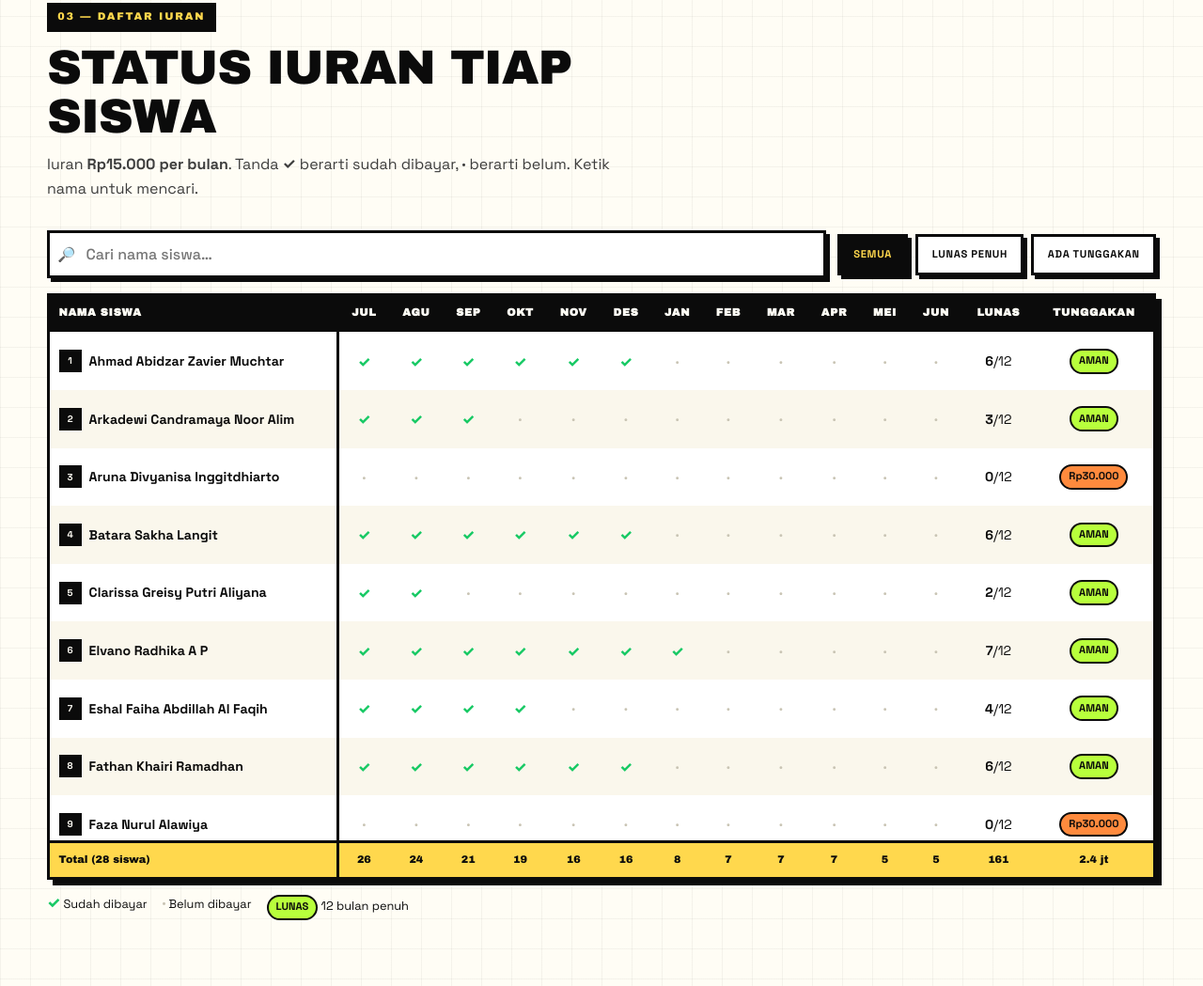
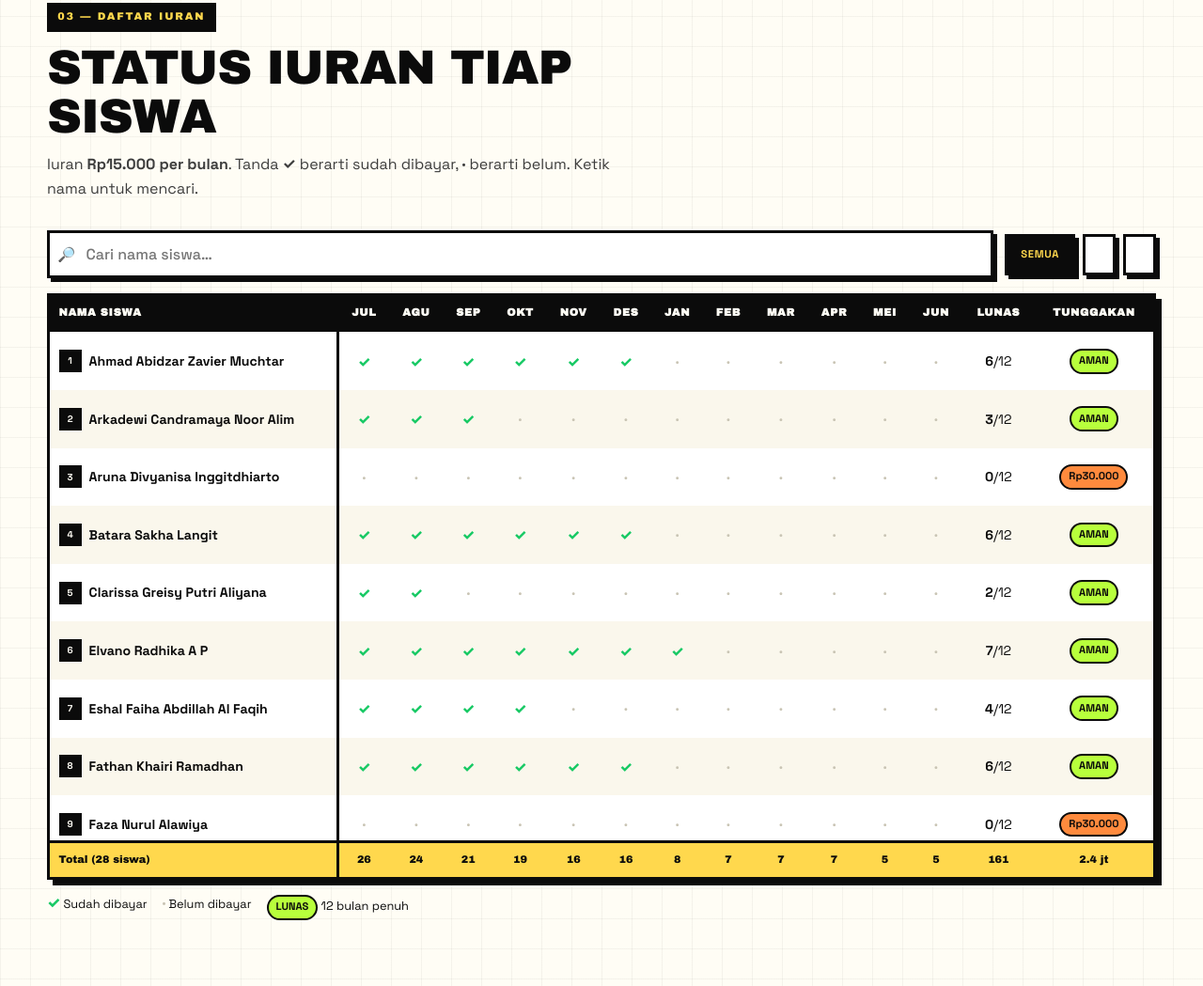
Before and after one commit to belvahector-ship-it/kas-kelas-1b-sd-alhuda, a plain HTML site: page index.html in a window 1280 px wide. Shown: the part 2447-3496 px from the top of the page at 94% size. Drawn offline with Linux system fonts and the light colour scheme; no server answers.

Commit message:
Update index.html

```diff
--- a/index.html
+++ b/index.html
@@ -186,8 +186,8 @@
       </div>
       <div class="chips" role="group" aria-label="Saring daftar">
         <button class="chip" data-filter="all"   aria-pressed="true">Semua</button>
-        <button class="chip" data-filter="lunas" aria-pressed="false">Lunas Penuh</button>
-        <button class="chip" data-filter="nunggak" aria-pressed="false">Ada Tunggakan</button>
+        <button class="chip" data-filter="lunas" aria-pressed="false"> </button>
+        <button class="chip" data-filter="nunggak" aria-pressed="false"> </button>
       </div>
     </div>
 
```
